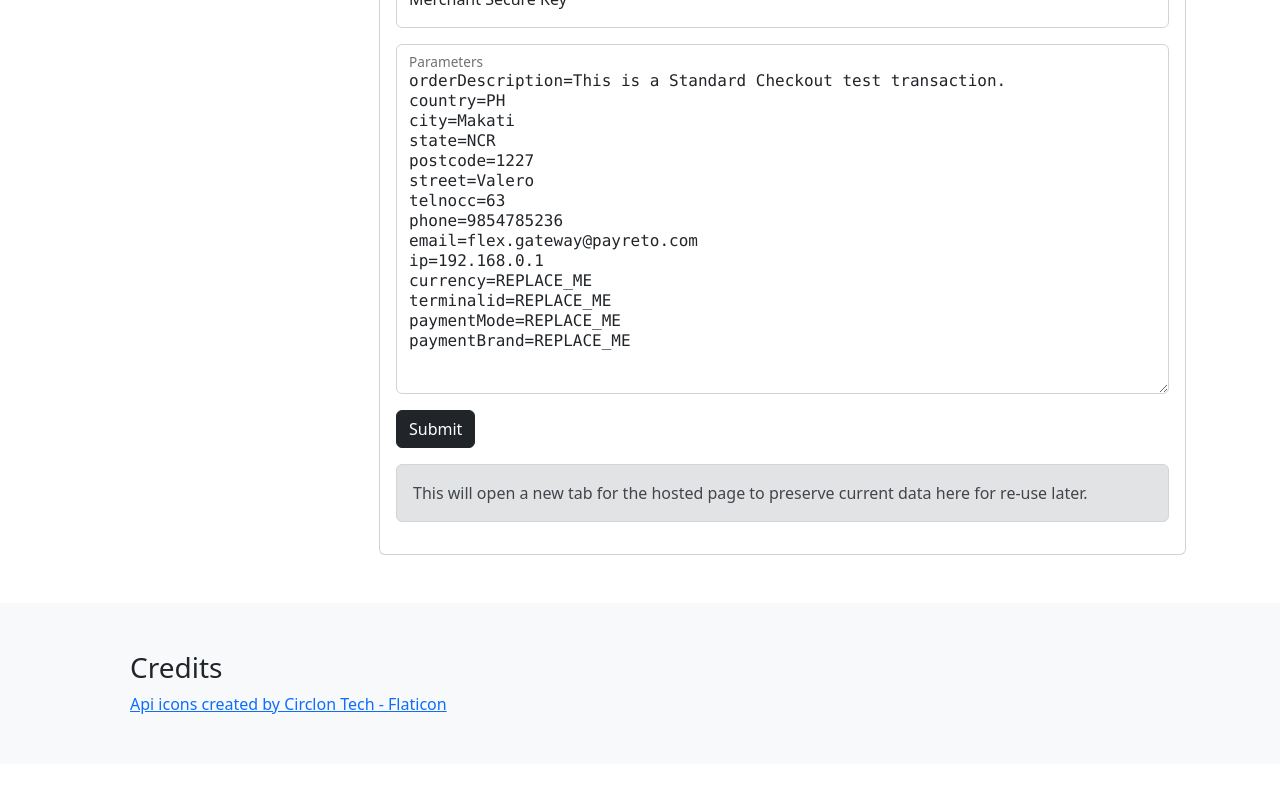
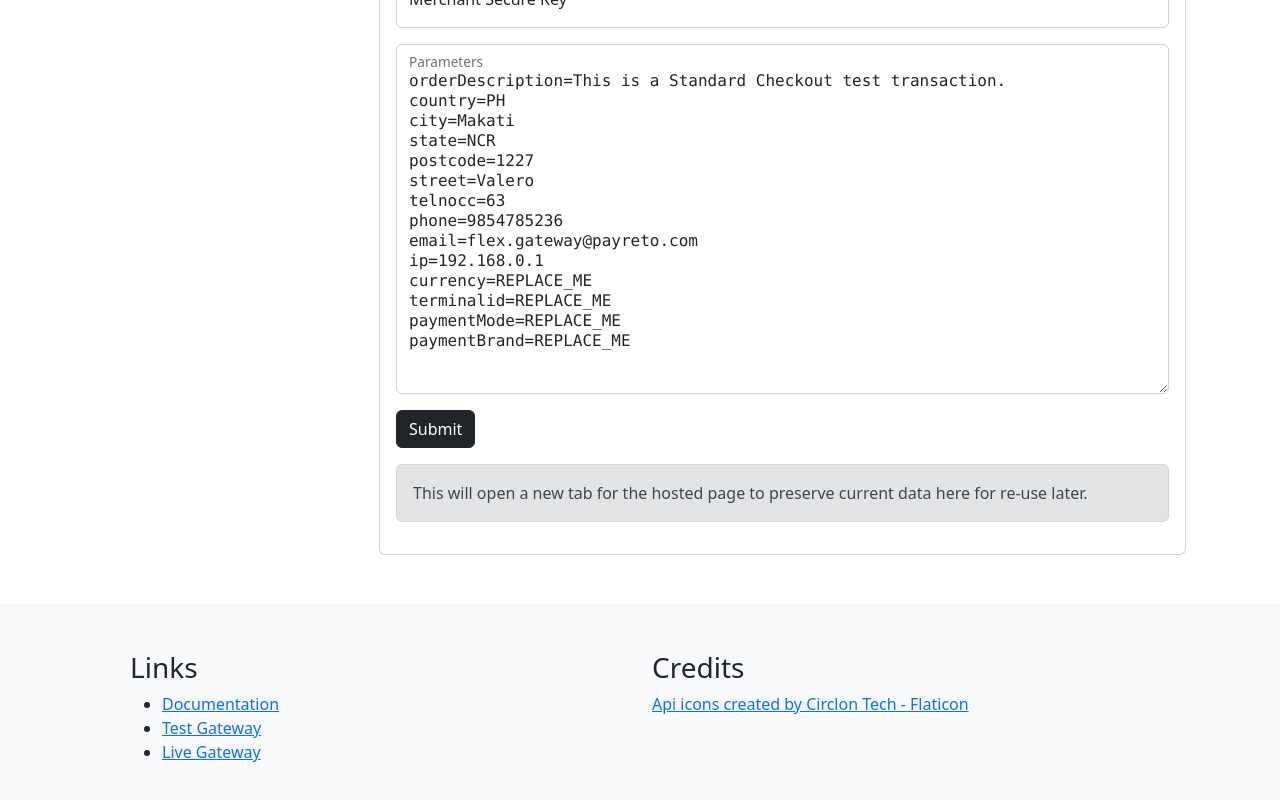
Before and after one commit to veib6247/prtpg-v2, a Vue app: page / in a window 1280 px wide. Shown: the part 854-1654 px from the top of the page. Before the commit the page ends 1618 px from the top, so only its background shows below. Built offline with nearby package versions, Linux system fonts and the light colour scheme.

Commit message:
added links to the footer

```diff
--- a/src/components/Footer.vue
+++ b/src/components/Footer.vue
@@ -2,11 +2,27 @@
   <div class="bg-light">
     <footer class="container-lg">
       <div class="row p-5">
-        <h3>Credits</h3>
+        <div class="col">
+          <h3>Links</h3>
 
-        <a href="https://www.flaticon.com/free-icons/api" title="api icons"
-          >Api icons created by Circlon Tech - Flaticon</a
-        >
+          <p>
+            <ul>
+              <li><a href="https://docs.prtpg.com/" target="_blank">Documentation</a></li>
+              <li><a href="https://preprod.prtpg.com/partner/login.jsp" target="_blank">Test Gateway</a></li>
+              <li><a href="https://secure.prtpg.com/partner/login.jsp" target="_blank">Live Gateway</a></li>
+            </ul>
+          </p>
+        </div>
+
+        <div class="col">
+          <h3>Credits</h3>
+
+          <p>
+            <a href="https://www.flaticon.com/free-icons/api" title="api icons"
+              >Api icons created by Circlon Tech - Flaticon</a
+            >
+          </p>
+        </div>
       </div>
     </footer>
   </div>
```
